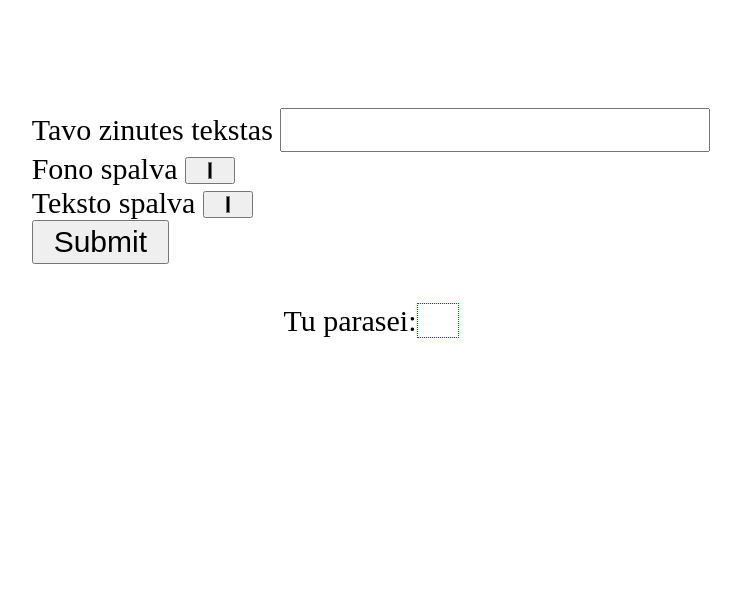
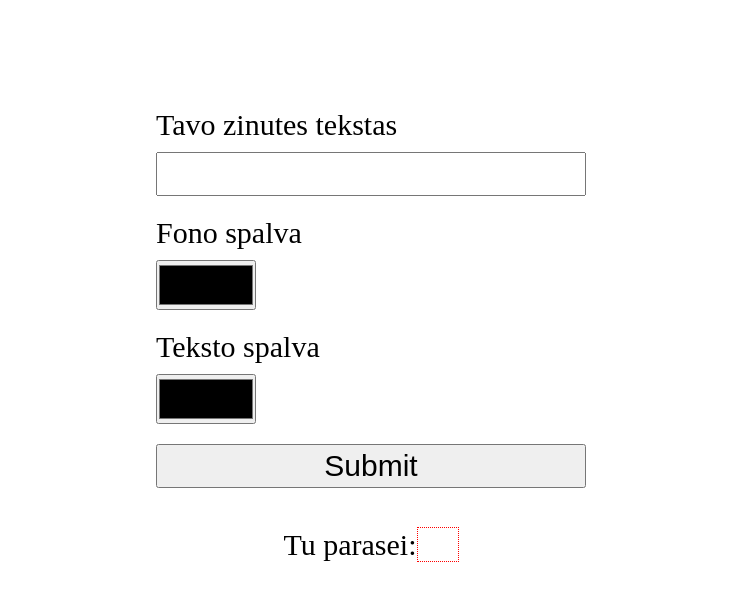
Before and after one commit to AndriusS0316/1-ND11, a website: page index.HTML in a window 1280 px wide. Shown: the whole page, without its empty margins (269-1010 px from the left). Drawn offline with Linux system fonts and the light colour scheme.

Commit message:
20210716

```diff
--- a/index.HTML
+++ b/index.HTML
@@ -16,14 +16,27 @@ body {
   align-items: center;
   font-size: 30px;
 }
-
+form {
+  display: flex;
+  flex-direction: column;
+  gap: 20px;
+}
+.form-row {
+  display: flex;
+  flex-direction: column;
+  gap: 10px;
+}
 input,
 button {
   padding: 0 20px;
   font-size: 30px;
   line-height: 40px;
 }
-
+input[type='color'] {
+  width: 100px;
+  height: 50px;
+  padding: 0;
+}
 span {
   padding: 0 20px;
   border: 1px dotted red;
```
